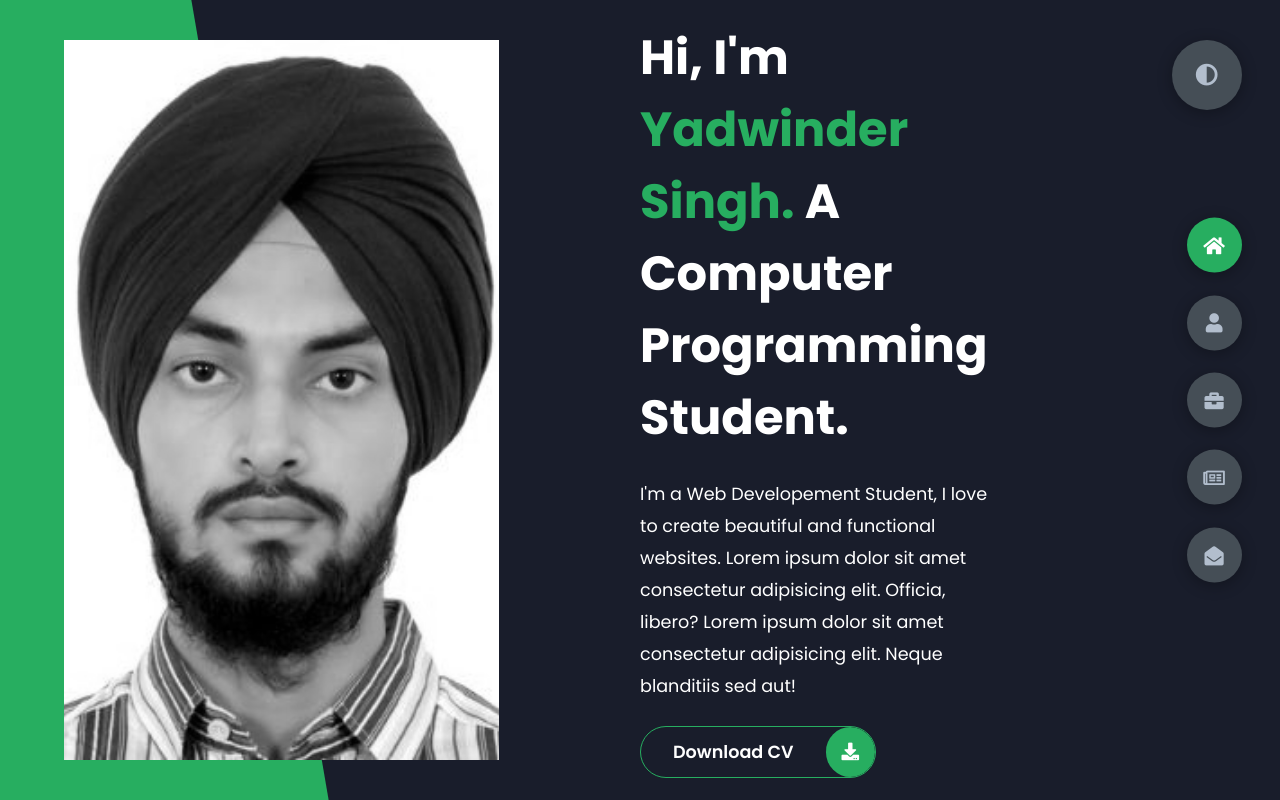
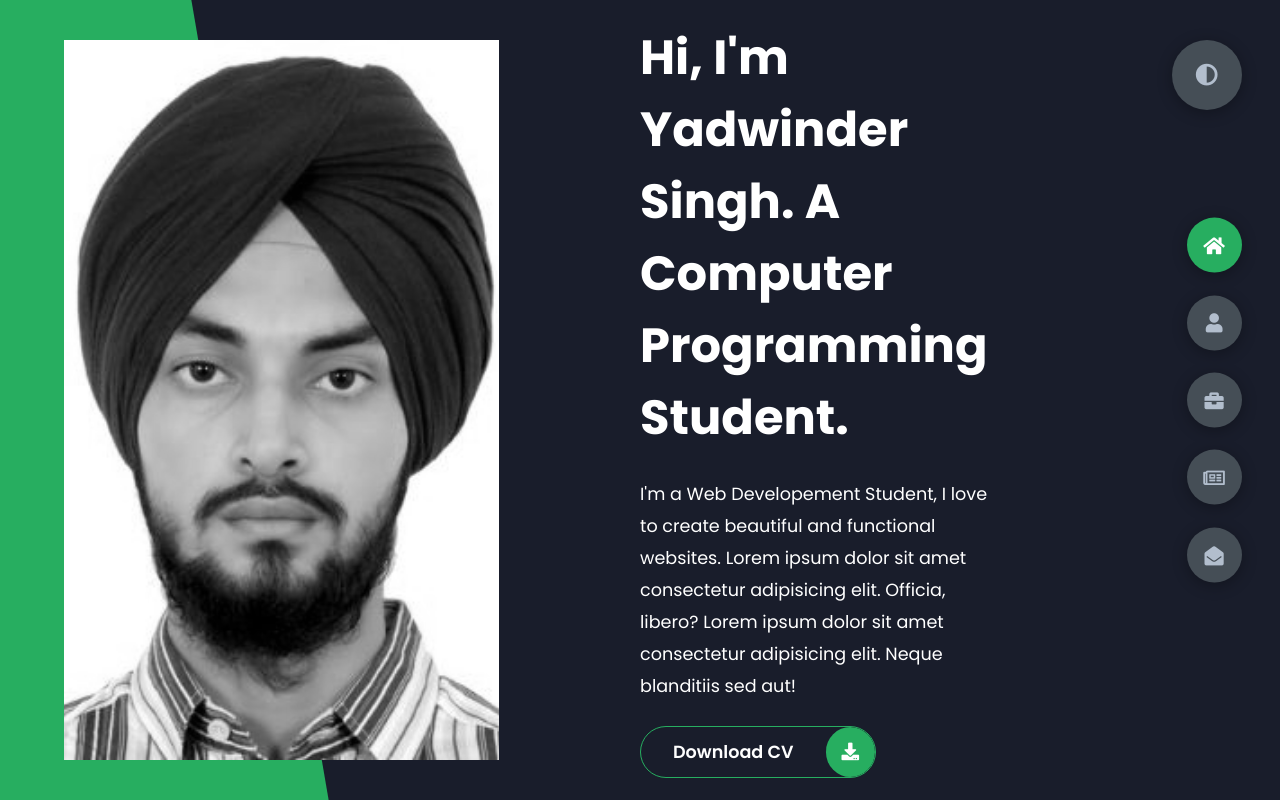
Before and after one commit to yadwindersingh1699/assignment1, a plain HTML site: page index.html in a window 1280 px wide. Drawn offline with Linux system fonts and the light colour scheme; a script that the page names is missing.

Commit message:
Update index.html

```diff
--- a/index.html
+++ b/index.html
@@ -27,11 +27,11 @@
     </div>
    </div>
    <div class="right-header">
-    <h1 class="name">
+    <h4 class="name">
      <!-- introducing myself -->
-     Hi, I'm <span>Yadwinder Singh.</span>
+     Hi, I'm Yadwinder Singh.
      A Computer Programming Student.
-    </h1>
+    </h4>
     <!-- brief info about me -->
     <p>
      I'm a Web Developement Student, I love to create beautiful and functional websites.
```
